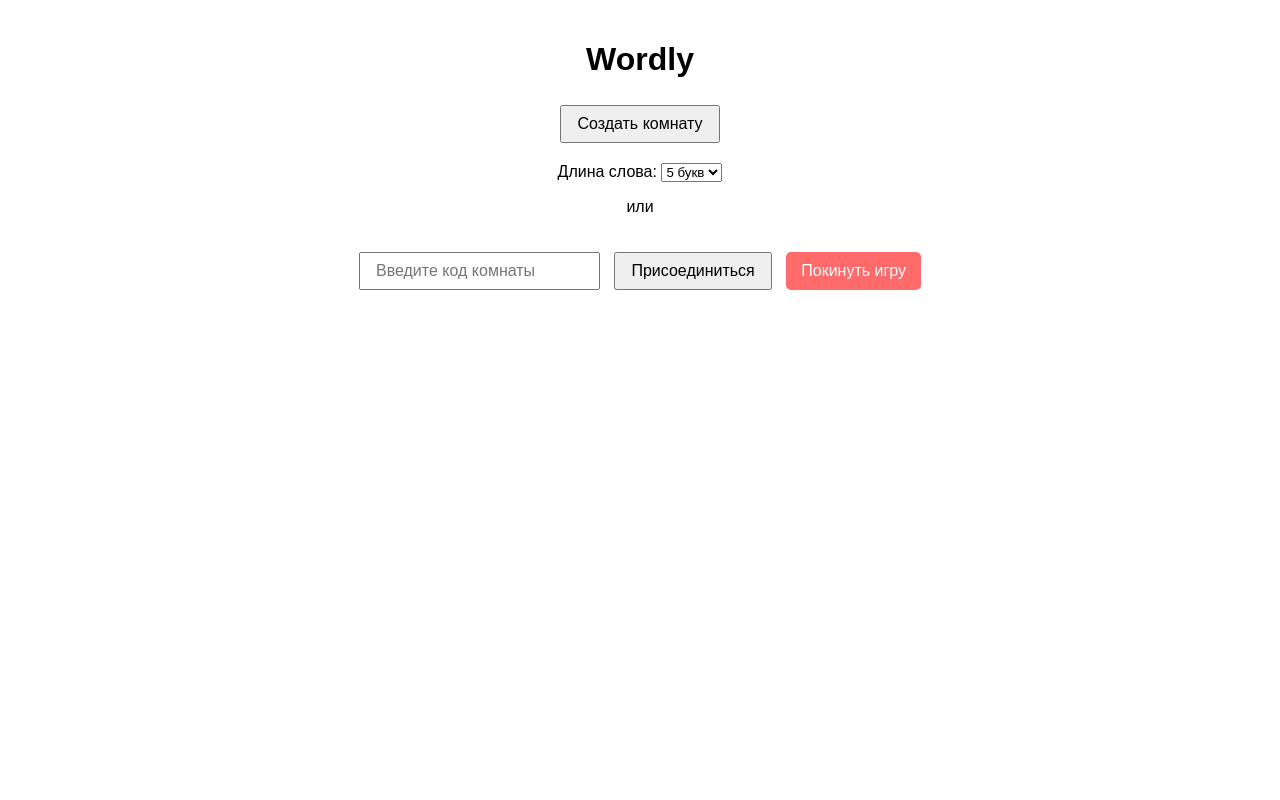
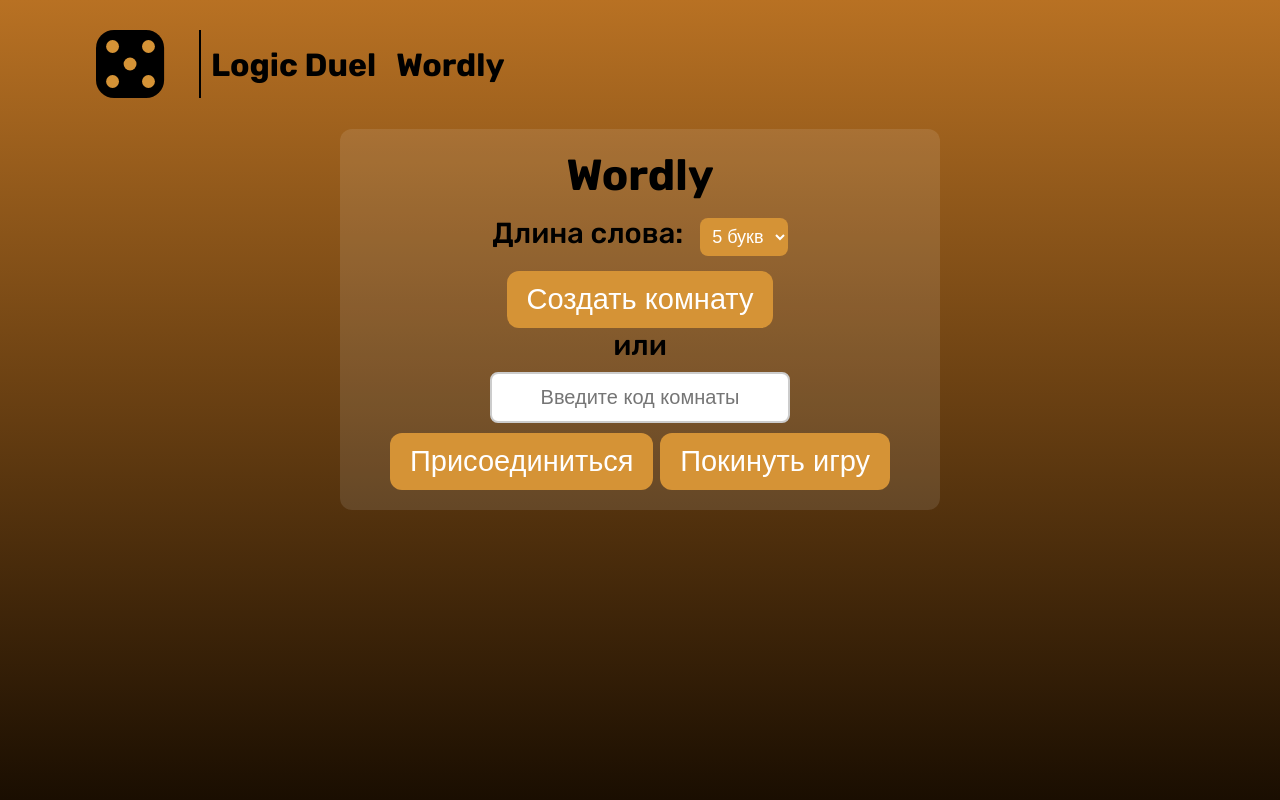
Before and after one commit to Ulyanapupup/test_wordly, a Flask app: page /game/wordly in a window 1280 px wide. Run offline with Flask 3, Linux system fonts and the light colour scheme; some libraries are stand-ins or nearby versions.

Commit message:
Add files via upload

```diff
--- a/templates/game_mode_wordly.html
+++ b/templates/game_mode_wordly.html
@@ -1,99 +1,18 @@
 <!DOCTYPE html>
-<html lang="en">
+<html lang="ru">
 <head>
   <meta charset="UTF-8" />
-  <meta name="viewport" content="width=device-width, initial-scale=1.0"/>
-  <title>Wordly</title>
+  <meta name="viewport" content="width=device-width, initial-scale=1" />
+  <title>Wordly Game</title>
+  <link rel="stylesheet" href="{{ url_for('static', filename='css/index.css') }}" />
   <style>
-    body {
-      font-family: Arial, sans-serif;
-      max-width: 800px;
-      margin: 0 auto;
-      padding: 20px;
-    }
-    #lobby, #game {
-      text-align: center;
-    }
-    button, input {
-      padding: 8px 15px;
-      margin: 5px;
-      font-size: 16px;
-    }
-    .game-container {
-      display: flex;
-      justify-content: space-between;
-      margin-top: 20px;
-    }
-    .game-section {
-      width: 48%;
-      border: 1px solid #ddd;
-      padding: 15px;
-      border-radius: 5px;
-    }
-	.resultsSection {
-      width: 48%;
-      border: 1px solid #ddd;
-      padding: 15px;
-      border-radius: 5px;
-    }
-    .letter {
-      display: inline-block;
-      width: 30px;
-      height: 30px;
-      margin: 3px;
-      text-align: center;
-      line-height: 30px;
-      border: 1px solid #ccc;
-      cursor: pointer;
-      user-select: none;
-    }
-    .green {
-      background-color: #6aaa64;
-      color: white;
-    }
-    .yellow {
-      background-color: #c9b458;
-      color: white;
-    }
-    #guessHistory {
-      margin-top: 20px;
-    }
-    #opponentGuess {
-      margin-top: 10px;
-    }
-    #submitEvaluation {
-      margin-top: 10px;
-    }
-    .hidden {
-      display: none;
-    }
-	#gameInfo {
-	margin-top: 20px;
-	padding: 15px;
-	background: #f5f5f5;
-	border-radius: 5px;
-	}
-	#guessResults {
-	margin-top: 20px;
-	}
-	.guess-row {
-	display: flex;
-	margin-bottom: 10px;
-	gap: 5px;
-	}
-	.guess-row .letter {
-	width: 40px;
-	height: 40px;
-	display: flex;
-	align-items: center;
-	justify-content: center;
-	font-size: 20px;
-	font-weight: bold;
-	}
+    /* Дополнительные стили специфичные для Wordly */
     .letter {
       display: inline-flex;
       align-items: center;
       justify-content: center;
+      width: 40px;
+      height: 40px;
       margin: 3px;
       text-align: center;
       line-height: 1;
@@ -103,50 +22,134 @@
       font-size: 20px;
       font-weight: bold;
       transition: all 0.2s;
+      border-radius: 8px;
+      background-color: white;
     }
-	#leaveLobby, #leaveGame {
-	  background-color: #ff6b6b;
+
+    .green {
+      background-color: #4caf50;
       color: white;
-	  border: none;
-	  border-radius: 5px;
-	  padding: 10px 15px;
+    }
+
+    .yellow {
+      background-color: #ffc107;
+      color: black;
+    }
+
+    .game-container {
+      display: flex;
+      justify-content: space-between;
       margin-top: 20px;
-	  cursor: pointer;
+      gap: 20px;
     }
-	#leaveLobby:hover, #leaveGame:hover {
-	  background-color: #ff5252;
+
+    .game-section, .resultsSection {
+      width: 48%;
+      padding: 20px;
+      border-radius: 12px;
+      background-color: rgba(255, 255, 255, 0.1);
+      box-shadow: 0 4px 8px rgba(0, 0, 0, 0.1);
+    }
+
+    .guess-row {
+      display: flex;
+      margin-bottom: 10px;
+      gap: 5px;
+      justify-content: center;
+    }
+
+    #guessInput, #secretWord {
+      width: 100%;
+      padding: 12px;
+      font-size: 20px;
+      border: 2px solid #ccc;
+      border-radius: 8px;
+      background-color: white;
+      text-align: center;
+      margin-bottom: 15px;
+    }
+
+    #gameInfo {
+      margin-top: 20px;
+      padding: 15px;
+      background: rgba(255, 255, 255, 0.1);
+      border-radius: 8px;
+    }
+
+    #lobby {
+      text-align: center;
+      padding: 20px;
+      background: rgba(255, 255, 255, 0.1);
+      border-radius: 12px;
+      max-width: 600px;
+      margin: 0 auto;
+    }
+
+    #roomIdInput {
+      padding: 12px;
+      font-size: 20px;
+      border: 2px solid #ccc;
+      border-radius: 8px;
+      width: 100%;
+      max-width: 300px;
+      margin: 10px 0;
+      text-align: center;
+    }
+
+    #wordLength {
+      padding: 8px;
+      font-size: 18px;
+      border-radius: 8px;
+      margin-left: 10px;
+    }
+
+    .hidden {
+      display: none;
     }
   </style>
 </head>
 <body>
+  <div class="fon">
+    <div class="container">
+      <header>
+        <div class="logo-block">
+          <img src="{{ url_for('static', filename='image/logo.svg') }}" alt="logo-img"/>
+          <h1 class="site-title">Logic Duel</h1>
+        </div>
+        <h1 class="game-title">Wordly</h1>
+      </header>
+
       <div id="lobby">
-    <h1>Wordly</h1>
-    <button id="createRoom">Создать комнату</button>
+        <h2>Wordly</h2>
         <div id="wordLengthSelection" style="margin: 15px 0;">
           <label for="wordLength">Длина слова:</label>
-	  <select id="wordLength">
+          <select id="wordLength" class="btn">
             <option value="5">5 букв</option>
             <option value="6">6 букв</option>
             <option value="7">7 букв</option>
             <option value="8">8 букв</option>
           </select>
         </div>
+        <button id="createRoom" class="btn">Создать комнату</button>
         <p>или</p>
         <input type="text" id="roomIdInput" placeholder="Введите код комнаты" />
-    <button id="joinRoom">Присоединиться</button>
-	<button id="leaveLobby">Покинуть игру</button>
+        <button id="joinRoom" class="btn">Присоединиться</button>
+        <button id="leaveLobby" class="btn">Покинуть игру</button>
       </div>
 
       <div id="game" class="hidden">
-   <button id="leaveGame">Покинуть игру</button>
-   <p id="roomCodeDisplay" style="font-weight:bold; margin-top:10px;">Код комнаты: <span id="roomCode"></span></p>
+        <button id="leaveGame" class="btn">Покинуть игру</button>
+        <p id="roomCodeDisplay" style="font-weight:bold; margin-top:10px; text-align: center;">
+          Код комнаты: <span id="roomCode"></span>
+        </p>
+
         <div class="game-container">
           <div class="game-section">
             <h2>Ваша зона для догадки</h2>
             <div id="guessSection" class="hidden">
               <input type="text" id="guessInput" maxlength="8" placeholder="Введите свое предположение"
                 pattern="[А-Яа-яЁё]{5,8}" title="" />
-          <button id="submitGuess">Отправить</button>
+              <button id="submitGuess" class="btn">Отправить</button>
             </div>
 
             <div id="gameInfo" class="hidden">
@@ -165,12 +168,12 @@
             <div id="wordSubmission">
               <input type="text" id="secretWord" maxlength="8" placeholder="Введите ваше слово"
                 pattern="[А-Яа-яЁё]{5,8}" title="" />
-          <button id="submitWord">Отправить слово</button>
+              <button id="submitWord" class="btn">Отправить слово</button>
             </div>
             <div id="evaluationSection" class="hidden">
               <p>Догадка соперника:</p>
               <div id="opponentGuess"></div>
-          <button id="submitEvaluation">Отправить оценку</button>
+              <button id="submitEvaluation" class="btn">Отправить оценку</button>
             </div>
           </div>
 
@@ -181,7 +184,9 @@
             <p id="resultStatus" style="font-weight:bold; font-size:1.2em;"></p>
           </div>
         </div>
-    <div id="gameStatus"></div>
+        <div id="gameStatus" style="text-align: center; margin-top: 20px;"></div>
+      </div>
+    </div>
   </div>
 
   <script src="https://cdn.socket.io/4.5.4/socket.io.min.js"></script>
```
Lines whose indentation alone changed are shown as unchanged.
